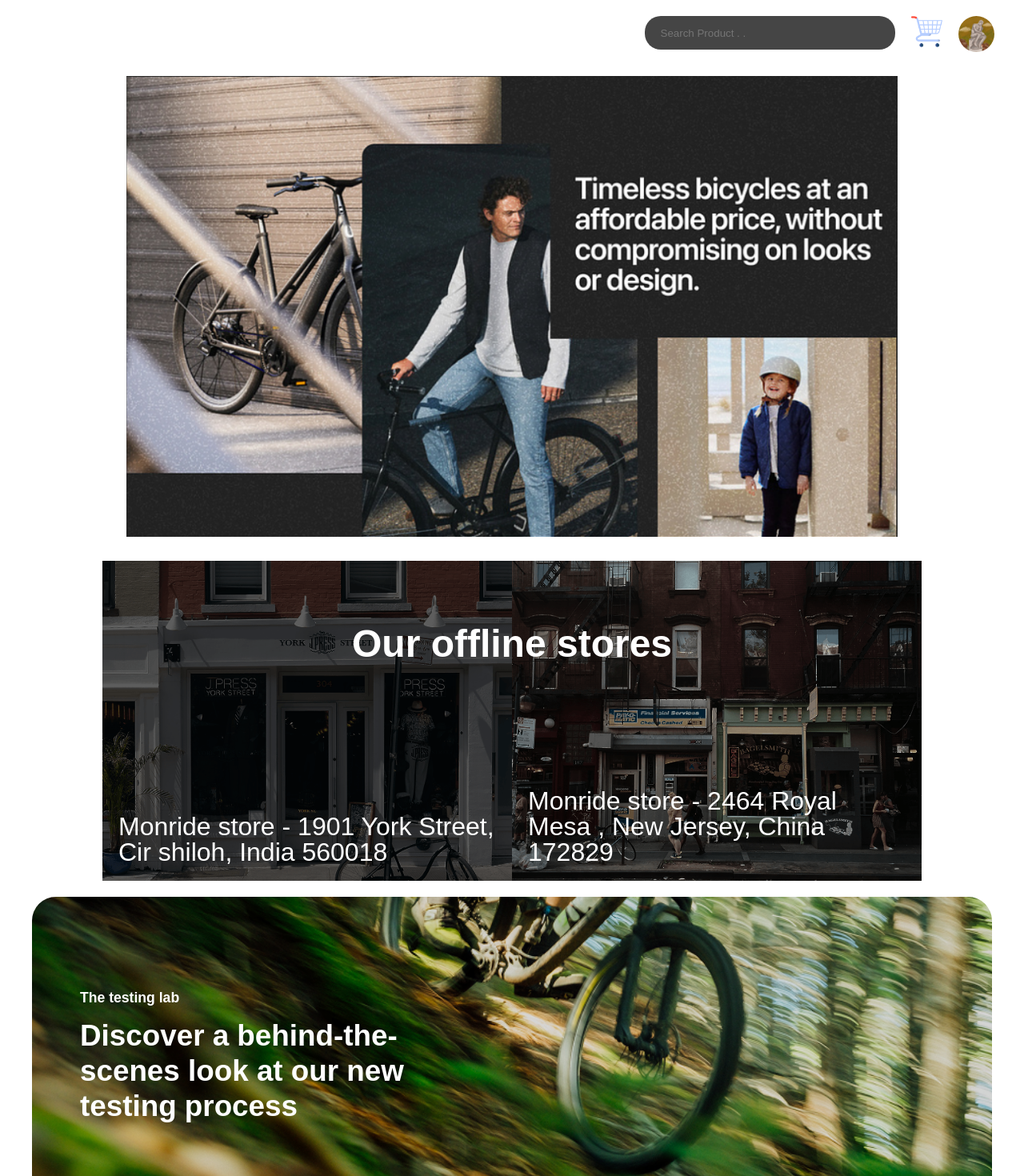
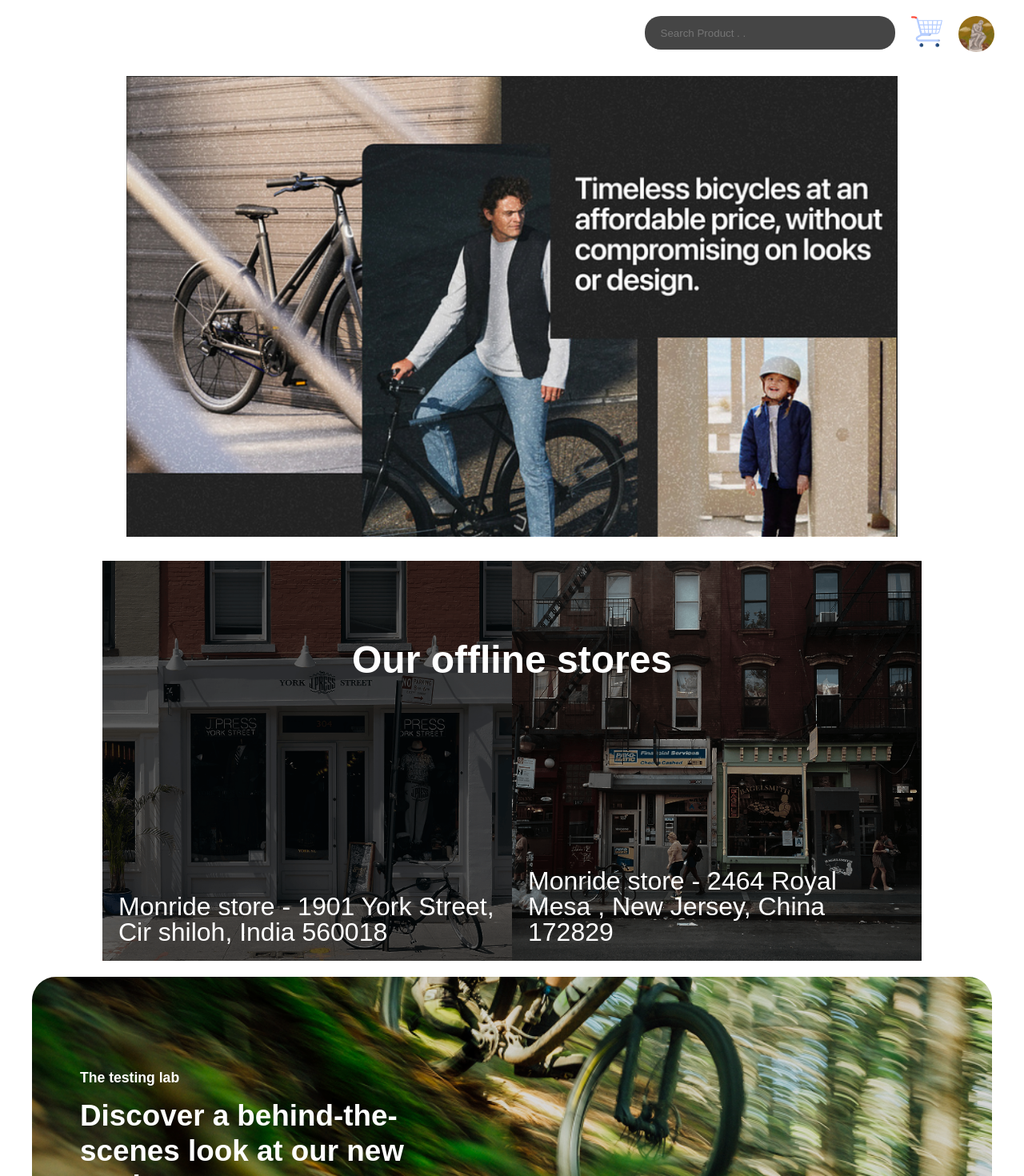
Before and after one commit to Akmalov-dev/Mornride, a React (Vite) app: page / in a window 1280 px wide. Shown: the top 1470 px of the page at 80% size. Built offline with nearby package versions, Linux system fonts and the light colour scheme.

Commit message:
title css

```diff
--- a/src/components/Main/Offline/Offline.css
+++ b/src/components/Main/Offline/Offline.css
@@ -19,7 +19,7 @@
 }
 .offline-left{
    flex: 1;
-    height: 400px;
+    height: 500px;
     position: relative;
     display: flex;
     flex-direction: column;
@@ -32,7 +32,7 @@
 }
 .offline-right{
     flex: 1;
-    height: 400px;
+    height: 500px;
     position: relative;
     display: flex;
     flex-direction: column;
```
